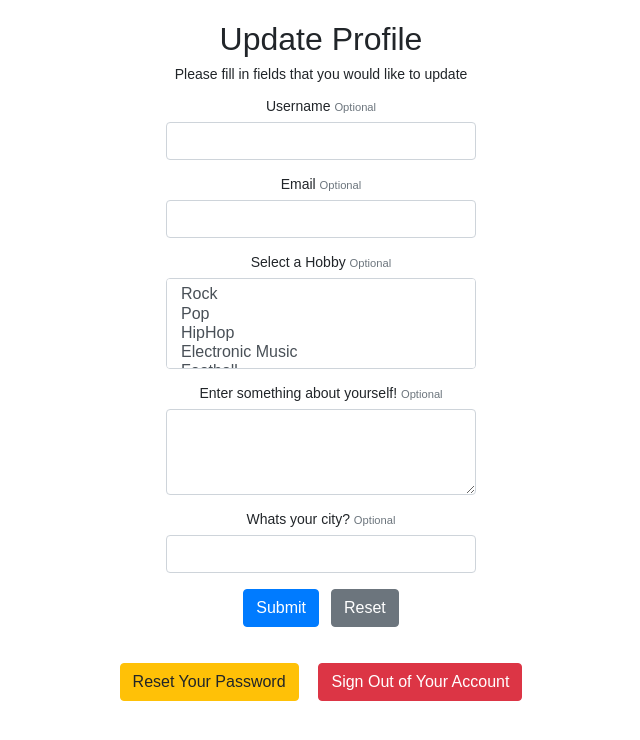
After one commit to MMikey/FriendFindr, a PHP site: page /update_profile.php in a window 1280 px wide. The commit adds this page. Shown: the top 740 px of the page, without its empty margins (319-959 px from the left). Run offline with PHP 8.4, Linux system fonts and the light colour scheme; a user stored in the database is signed in; data comes from the database, SQL or seed files in the repository; data that the repository does not hold is empty.

Commit message:
update
various

```diff
--- a/css/FFStylesheet.css
+++ b/css/FFStylesheet.css
@@ -4,6 +4,9 @@ body{
 }
 
 .wrapper {
+    margin-right: auto;
+    margin-left: auto;
+
     width: 350px;
     padding: 20px;
 }
--- /dev/null
+++ b/update_profile.php
@@ -0,0 +1,105 @@
+<?php
+/**
+ * @var mysqli $mysqli
+ */
+
+// Initialise the session
+session_start();
+
+require_once "config.php";
+
+//Check if the user is logged in, if not then redirect him to login page
+if (!isset($_SESSION["loggedin"]) || $_SESSION["loggedin"] !== true) {
+    header("location: login.php");
+    exit;
+}
+
+$username = $email = $hobby = $bio = $location = "";
+
+?>
+
+<!DOCTYPE html>
+<html lang="en">
+
+<head>
+    <meta charset="UTF-8">
+    <title>Login</title>
+    <link rel="stylesheet" href="https://stackpath.bootstrapcdn.com/bootstrap/4.5.2/css/bootstrap.min.css">
+    <link rel="stylesheet" type="text/css" href="css/FFStylesheet.css">
+
+</head>
+
+<body>
+<div class="wrapper">
+    <h2>Update Profile</h2>
+    <p>Please fill in fields that you would like to update</p>
+
+    <form action="<?php echo htmlspecialchars($_SERVER["PHP_SELF"]); ?>" method="post">
+
+        <div class="form-group">
+            <label>
+                Username
+                <small class="text-muted">Optional</small>
+            </label>
+            <input type="text" name="username" class="form-control <?php echo (!empty($username_err)) ? 'is-invalid' : ''; ?>" value="<?php echo $username; ?>">
+            <span class="invalid-feedback"><?php echo $username_err; ?></span>
+        </div>
+        <div class="form-group">
+            <label>
+                Email
+                <small class="text-muted">Optional</small>
+            </label>
+            <input type="text" name="email" class="form-control <?php (!empty($email_err)) ? 'is-invalid' : ''; ?>" value="<?php echo $email; ?>">
+            <span class="invalid-feedback"><?php echo $email_err; ?></span>
+        </div>
+        <div class="form-group">
+            <label>
+                Select a Hobby
+                <small class="text-muted">Optional</small>
+            </label>
+            <!-- user can select mulitple hobbys and store them as an array -->
+            <select multiple name="hobby[]" class="form-control <?php echo (!empty($hobby_err)) ? 'is-invalid' : ''; ?>">
+                <?php
+                //Populating hobby input field
+                //prepare sql select statement
+                $sql = "SELECT hobbyid, name FROM hobbies";
+                if ($result = $mysqli->query($sql)) {
+                    while ($row = $result->fetch_assoc()) {
+                        //user echo with html to create stuff
+                        echo '<option value ="' . $row["hobbyid"] . '">' . $row["name"] . "</option>/n";
+                    }
+                } else {
+                    echo "Error!" . $mysqli->error;
+                }
+                ?>
+            </select>
+            <span class="invalid-feedback"><?php echo $hobby_err; ?></span>
+        </div>
+        <div class="form-group">
+            <label>
+                Enter something about yourself!
+                <small class="text-muted">Optional</small>
+            </label>
+            <textarea  name="bio" class="form-control" rows="3" value = "<?php echo $bio;?>"></textarea>
+        </div>
+        <div class="form-group">
+            <label>
+                Whats your city?
+                <small class="text-muted">Optional</small>
+            </label>
+            <input type="text" name = "location" class = "form-control" value = "<?php echo $location?>">
+        </div>
+        <div class="form-group">
+            <input type="submit" class="btn btn-primary" value="Submit">
+            <input type="reset" class="btn btn-secondary ml-2" value="Reset">
+        </div>
+    </form>
+
+</div>
+<p>
+    <a href="reset-password.php" class="btn btn-warning">Reset Your Password</a>
+    <a href="logout.php" class="btn btn-danger ml-3">Sign Out of Your Account</a>
+</p>
+</body>
+
+</html>
--- a/welcome.php
+++ b/welcome.php
@@ -41,6 +41,8 @@ if ($result->num_rows > 0) {
     $group_err = "No groups to recommend.. Try selecting some hobbies";
 }
 
+//removes duplicates from joined groups
+$recommended_groups = array_diff($recommended_groups, $joined_groups);
 
 ?>
 <!-- This is just a template example of html that i pinched off the internet obviously ours will be different -->
@@ -99,6 +101,7 @@ if ($result->num_rows > 0) {
 
 </div>
 <p>
+    <a href="update_profile.php" class="btn btn-secondary">Update Profile</a>
     <a href="reset-password.php" class="btn btn-warning">Reset Your Password</a>
     <a href="logout.php" class="btn btn-danger ml-3">Sign Out of Your Account</a>
 </p>
```
Also changed, not shown: signup.php (+21 -0 lines).
